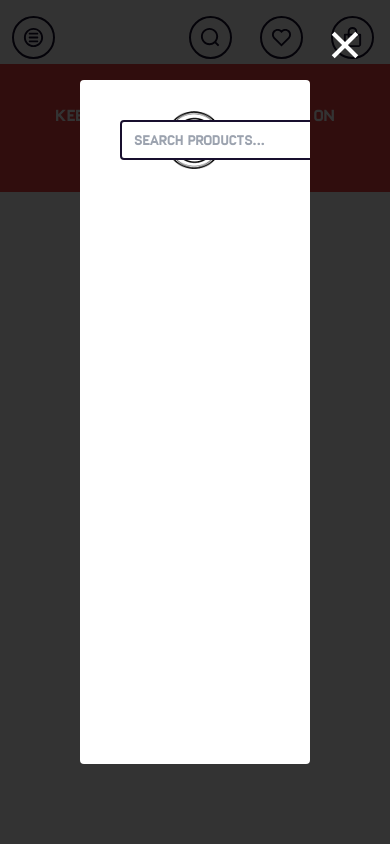
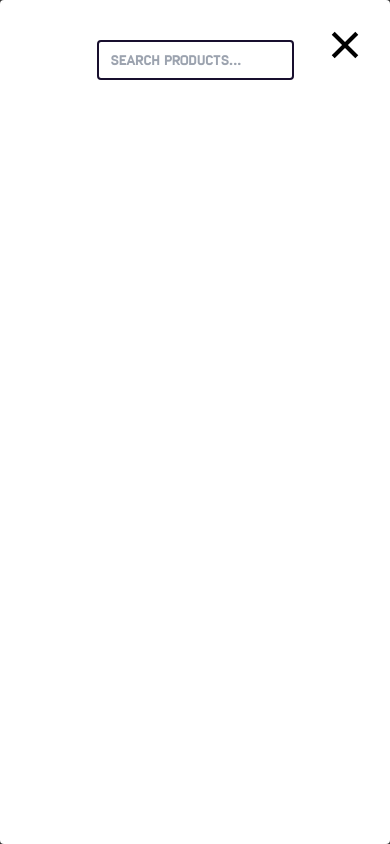
Before and after one commit to Pagnito/stopthecap, a Next.js app: page /about in a window 390 px wide. Both pictures are taken after a click on the icon 281 px from the left and 37 px from the top of the page. Shown: the top 844 px of the page. Built offline with nearby package versions, Linux system fonts and the light colour scheme; what realm-web would draw is missing.

Commit message:
fixed wishlist on mobile

```diff
--- a/components/wishlist.js/wishlist.js
+++ b/components/wishlist.js/wishlist.js
@@ -41,20 +41,20 @@ export default function Wishlist(props) {
     });
   };
   return (
-    <div className="fixed z-40 top-0 flex flex-col justify-center items-center h-screen w-full p-20">
-      <div onClick={props.hideWishlistModal} className="cursor-pointer z-50 scale-0 animate-close-x absolute top-5 right-5">
-        <RiCloseFill size="50px" color="white" />
+    <div className="fixed z-40 top-0 flex flex-col justify-center items-center h-screen w-full xxs:p-0 lg:p-20">
+      <div onClick={props.hideWishlistModal} className="xxs:text-black lg:text-white cursor-pointer z-50 scale-0 animate-close-x absolute top-5 right-5">
+        <RiCloseFill size="50px" />
       </div>
-      <div className="w-0 h-full z-50 bg-white animate-width-open overflow-y-scroll overflow-x-hidden rounded">
+      <div className="w-0 h-full z-40 bg-white animate-width-open overflow-y-scroll overflow-x-hidden rounded">
         <div className="animate-down opacity-0 -translate-y-5 p-10">
-          <div className="flex items-center sticky top-5 bg-white">
+          <div className="flex xxs:flex-col-reverse lg:flex-row items-center sticky top-5 bg-white">
             <input
               onChange={(e) => searchWishlist(e.target.value)}
               placeholder="Search products..."
               className="text-sm border-2 z-30 border-theme-blue rounded h-10 pl-3"
             />
 
-            <div className="absolute bg-white w-full flex items-center justify-center">
+            <div className="absolute bg-white w-full flex items-center justify-center xxs:hidden lg:flex">
               <Image
                 alt="Brand Logo"
                 width={80}
```
